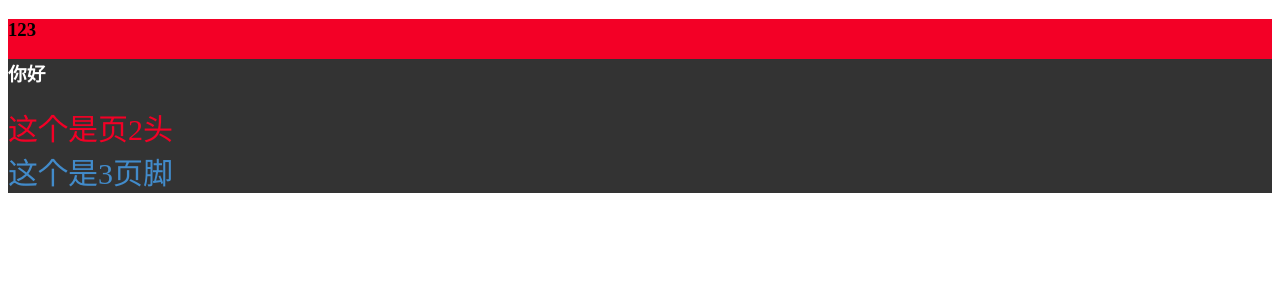
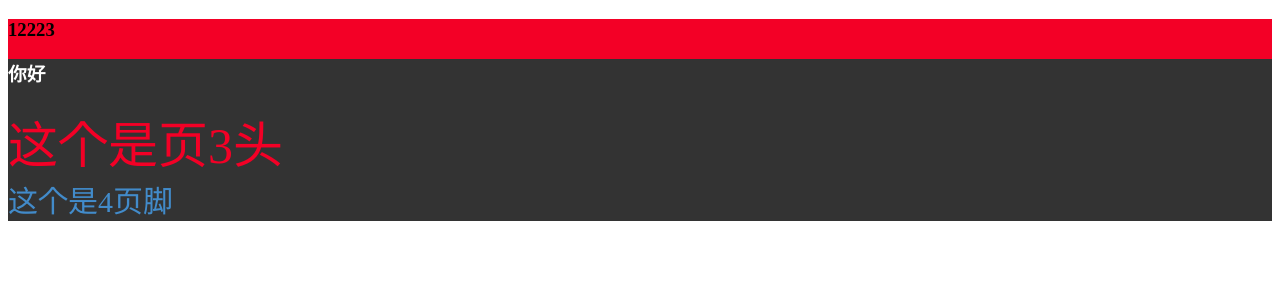
Before and after one commit to MonaSong/testWebpack, a Vue app in the folder webpack-study/: page /#/hello in a window 1280 px wide. Shown: the top 300 px of the page. Built offline with nearby package versions, Linux system fonts and the light colour scheme.

Commit message:
热更新

```diff
--- a/webpack-study/dev-server.js
+++ b/webpack-study/dev-server.js
@@ -4,6 +4,7 @@ var path = require('path')
 var webpack = require('webpack')
 var webpackConfig = require('./webpack.config.js')
 var compiler = webpack(webpackConfig)
+var opn = require('opn')
 
 Object.keys(webpackConfig.entry).forEach(function (name) {
   webpackConfig.entry[name] = ['./dev-client'].concat(webpackConfig.entry[name])
@@ -31,12 +32,13 @@ app.use(express.static('dist'))
 // app.get('/', function (req, res) {
 //   // res.sendFile(__dirname+'/index.html');
 // })
-
+app.use(require('connect-history-api-fallback')())
 app.use(devMiddleware)
 app.use(hotMiddleware)
 
 app.listen(3033, () => {
   console.log(`listen at http://localhost:3033`)
+  opn('http://localhost:3033')
 })
 
 devMiddleware.waitUntilValid(function () {
--- a/webpack-study/package.json
+++ b/webpack-study/package.json
@@ -24,6 +24,8 @@
   "devDependencies": {
     "babel-core": "^6.24.1",
     "babel-loader": "^6.4.1",
+    "compilation": "^0.1.5",
+    "connect-history-api-fallback": "^1.3.0",
     "css-loader": "^0.28.0",
     "eventsource-polyfill": "^0.9.6",
     "express": "^4.15.2",
--- a/webpack-study/src/app.vue
+++ b/webpack-study/src/app.vue
@@ -1,6 +1,6 @@
 <template>
   <div class="app">
-    <h3>123</h3>
+    <h3>12223</h3>
     <router-view></router-view>
   </div>
 </template>
--- a/webpack-study/src/components/footer.vue
+++ b/webpack-study/src/components/footer.vue
@@ -9,7 +9,7 @@
     name: "footer",
     data () {
       return {
-        footer: '这个是3页脚'
+        footer: '这个是4页脚'
       }
     }
   }
--- a/webpack-study/src/components/header.vue
+++ b/webpack-study/src/components/header.vue
@@ -9,7 +9,7 @@
     name: "header",
     data () {
       return {
-        header: '这个是页2头'
+        header: '这个是页3头'
       }
     }
   }
@@ -18,6 +18,6 @@
 <style lang="less" scoped>
   .header{
     color: #f30026;
-    font-size: 30px;
+    font-size: 50px;
   }
 </style>
```
